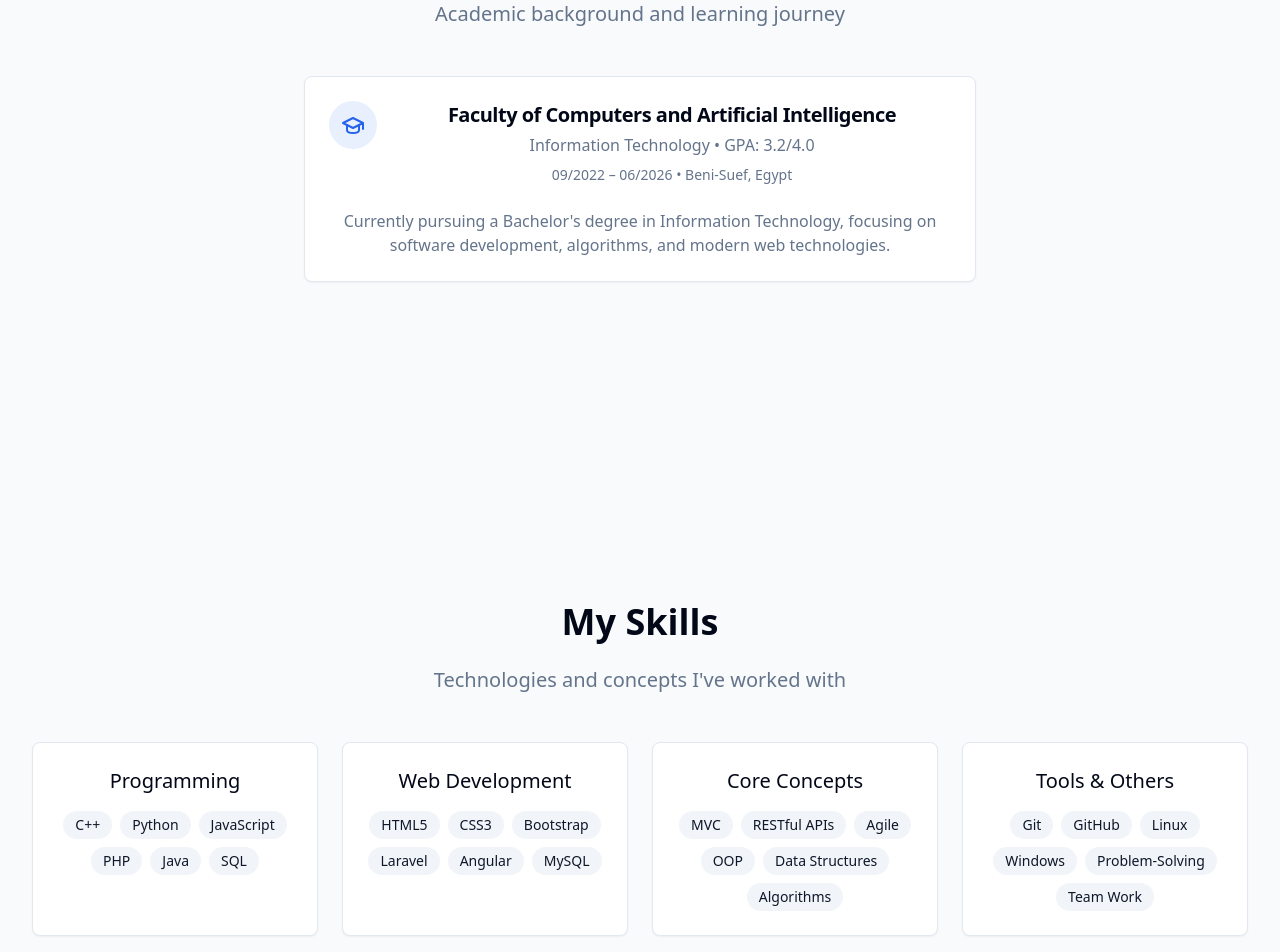
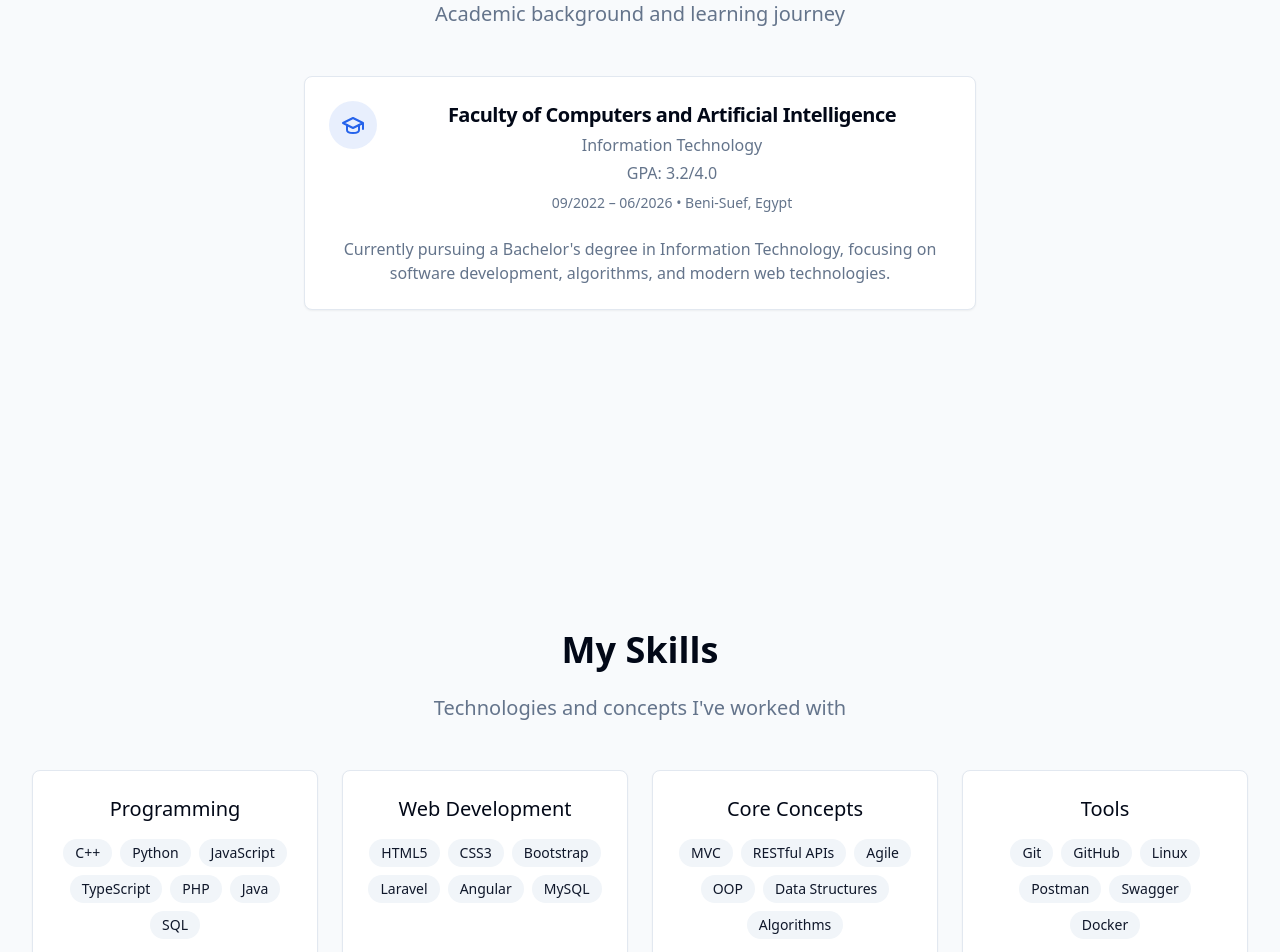
Before and after one commit to HazemKhairat/hazem-khairat-portfolio-site, a React (Vite) app: page / in a window 1280 px wide. Shown: the part 2120-3072 px from the top of the page. Built offline with nearby package versions, Linux system fonts and the light colour scheme.

Commit message:
Refactor skills, education, and achievements

```diff
--- a/src/components/sections/Education.tsx
+++ b/src/components/sections/Education.tsx
@@ -35,7 +35,10 @@ export function Education() {
                     Faculty of Computers and Artificial Intelligence
                   </CardTitle>
                   <p className="text-muted-foreground mt-1">
-                    Information Technology • GPA: 3.2/4.0
+                    Information Technology
+                  </p>
+                  <p className="text-muted-foreground mt-1">
+                    GPA: 3.2/4.0
                   </p>
                   <p className="text-sm text-muted-foreground mt-2">
                     09/2022 – 06/2026 • Beni-Suef, Egypt
--- a/src/components/sections/Experience.tsx
+++ b/src/components/sections/Experience.tsx
@@ -17,7 +17,7 @@ interface Certificate {
 
 const certificates: Certificate[] = [
   {
-    title: "Full-Stack Web Development Diploma",
+    title: "Full-Stack Web Development",
     issuer: "Instant",
     date: "2023",
     link: "https://drive.google.com/file/d/1WdejMTGIKsyzFuycKg4xFvN6wS4MD1sy/view",
--- a/src/components/sections/Skills.tsx
+++ b/src/components/sections/Skills.tsx
@@ -9,7 +9,7 @@ interface SkillCategory {
 const skillCategories: SkillCategory[] = [
   {
     title: "Programming",
-    skills: ["C++", "Python", "JavaScript", "PHP", "Java", "SQL"],
+    skills: ["C++", "Python", "JavaScript", "TypeScript", "PHP", "Java", "SQL"],
   },
   {
     title: "Web Development",
@@ -20,8 +20,8 @@ const skillCategories: SkillCategory[] = [
     skills: ["MVC", "RESTful APIs", "Agile", "OOP", "Data Structures", "Algorithms"],
   },
   {
-    title: "Tools & Others",
-    skills: ["Git", "GitHub", "Linux", "Windows", "Problem-Solving", "Team Work"],
+    title: "Tools",
+    skills: ["Git", "GitHub", "Linux", "Postman", "Swagger", "Docker"],
   },
 ];
 
```
